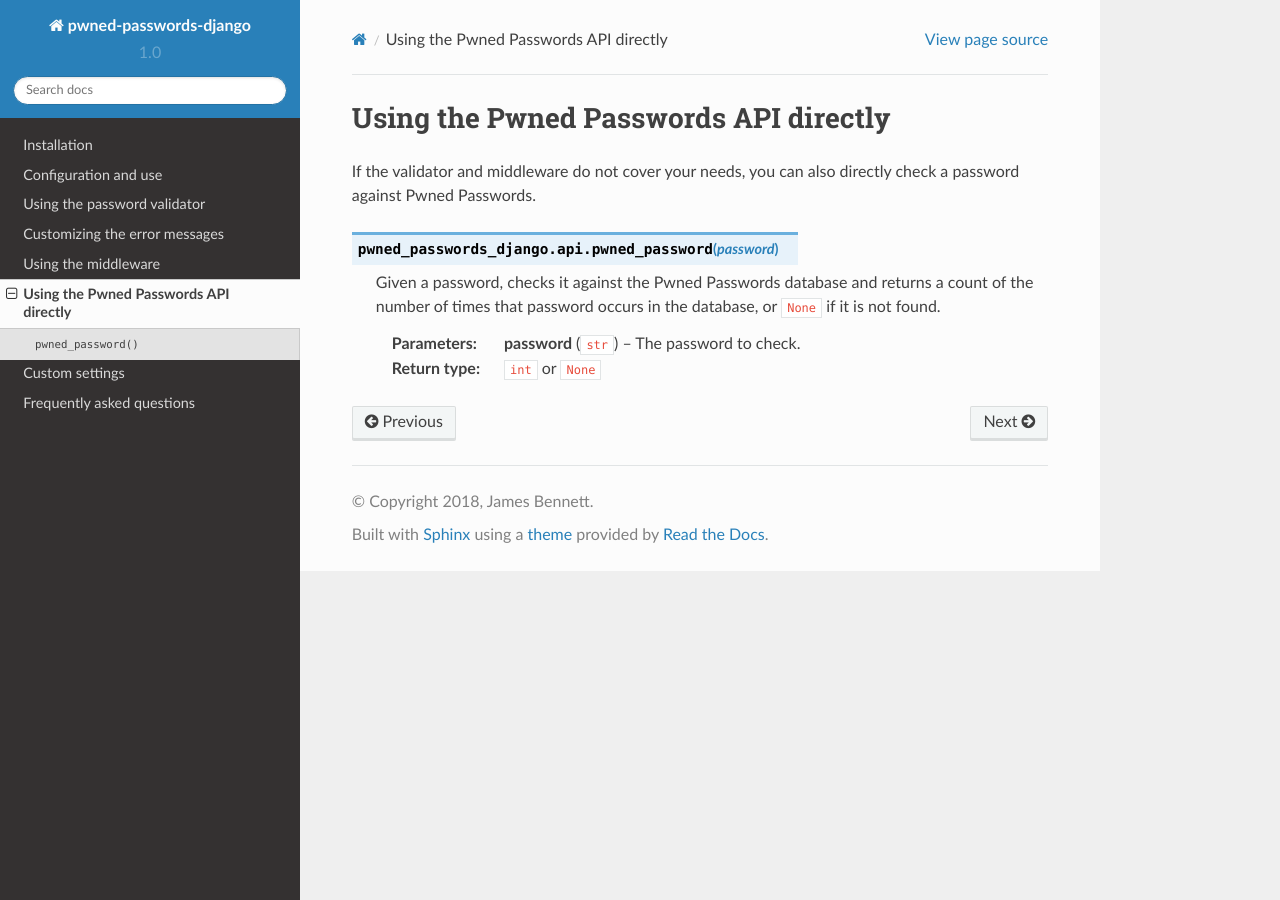
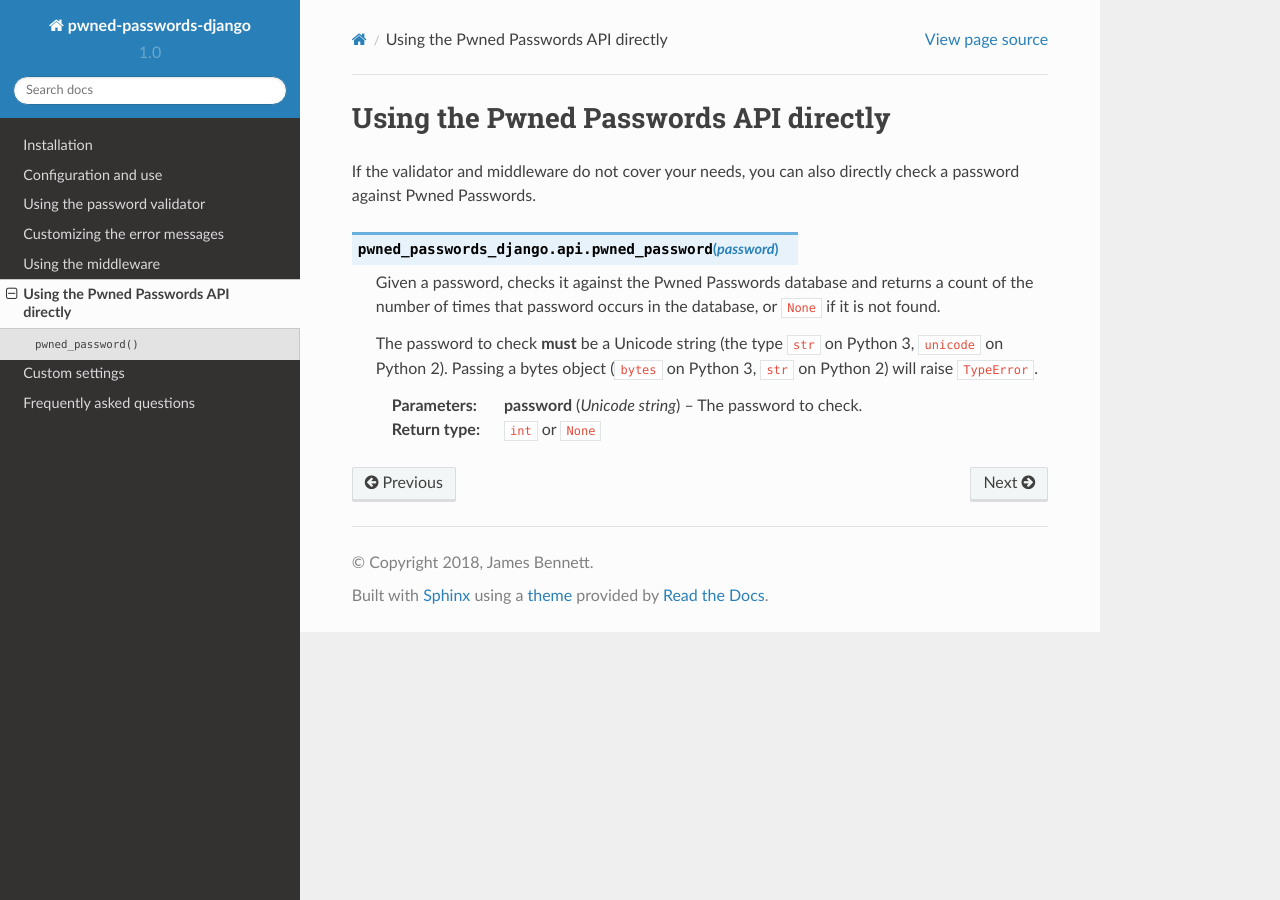
Before and after one commit to ubernostrum/pwned-passwords-django, a Sphinx documentation site: the page built from docs/api.rst, in a window 1280 px wide. Built offline with Sphinx 7.4.7 and the Read the Docs theme 2.0.0, drawn with Linux system fonts in a browser that asks for light colours.

Commit message:
Forbid bytestring passwords so the encoding step doesn't have to be awful.

```diff
--- a/docs/api.rst
+++ b/docs/api.rst
@@ -14,6 +14,11 @@ directly check a password against Pwned Passwords.
    and returns a count of the number of times that password occurs in
    the database, or ``None`` if it is not found.
 
+   The password to check **must** be a Unicode string (the type
+   ``str`` on Python 3, ``unicode`` on Python 2). Passing a bytes
+   object (``bytes`` on Python 3, ``str`` on Python 2) will raise
+   ``TypeError``.
+
    :param password: The password to check.
-   :type password: ``str``
+   :type password: Unicode string
    :rtype: ``int`` or ``None``
```
Also changed, not shown: 3 other files.
